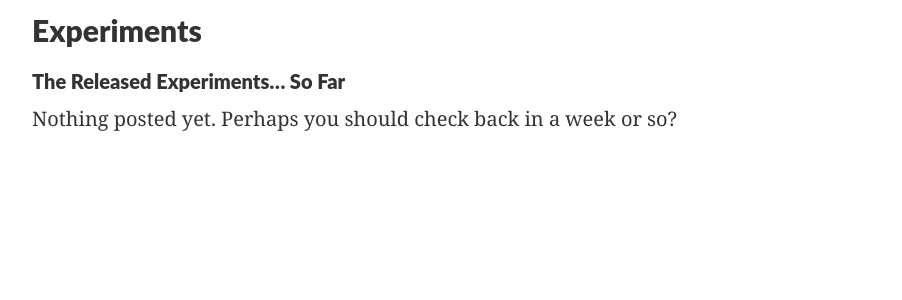
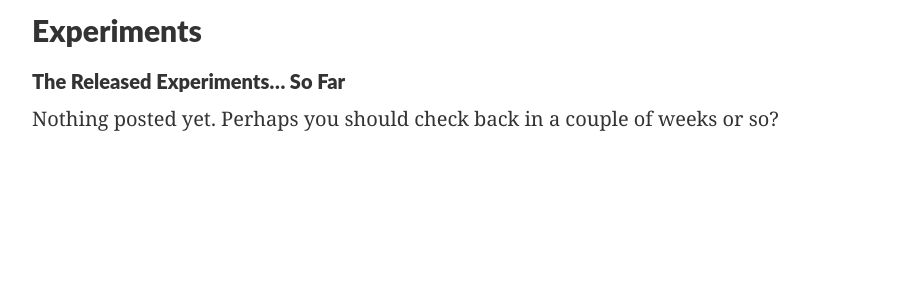
Before and after one commit to engalex/iot-pi, a Jekyll site: the page built from releases.md, in a window 1280 px wide. Shown: the part 176-476 px from the top of the page, without its empty margins (188-1090 px from the left). Built offline with Jekyll 4.4.1, drawn with Linux system fonts in a browser that asks for light colours; comment, search, counter and statistics services are not loaded.

Commit message:
ready for go live on Friday

```diff
--- a/releases.md
+++ b/releases.md
@@ -12,5 +12,5 @@ tags: releases
     - [{{ exp.title }}]({{ exp.link }})
     {% endfor %}
 {% else %}
-   Nothing posted yet. Perhaps you should check back in a week or so?
+   Nothing posted yet. Perhaps you should check back in a couple of weeks or so?
 {% endif %}
```
Also changed, not shown: _drafts/2016-05-20-thoughts-on-what-to-build.md (renamed from _drafts/2016-05-18-thoughts-on-what-to-build.md, +1 -1 lines).
